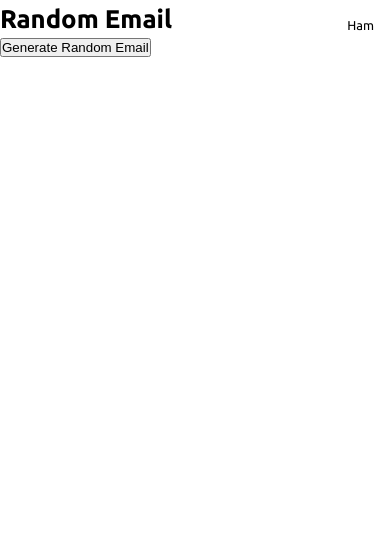
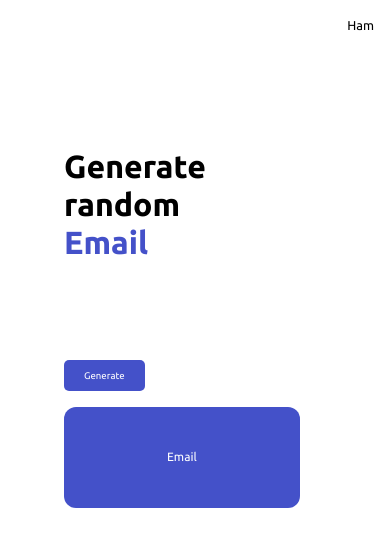
Before and after one commit to pulkitgangwar/fake-data-generator, a Next.js app: page /randomemail in a window 390 px wide. Shown: the top 546 px of the page. Built offline with nearby package versions, Linux system fonts and the light colour scheme.

Commit message:
completed styling and made responsive the randompassword and randomemail route

```diff
--- /dev/null
+++ b/src/HTML/DisplaySection.js
@@ -0,0 +1,17 @@
+import DisplayComponent from "../components/DisplayComponent";
+
+const DisplaySection = ({ title, primaryText, fakerFunction }) => {
+  return (
+    <section className="displaysection">
+      <h1 className="heading-primary">
+        {title} <br />{" "}
+        <span className="custom-span custom-span--primaryColor">
+          {primaryText}
+        </span>
+      </h1>
+      <DisplayComponent fakerFunction={fakerFunction} title={primaryText} />
+    </section>
+  );
+};
+
+export default DisplaySection;
--- a/src/components/DisplayComponent.js
+++ b/src/components/DisplayComponent.js
@@ -1,15 +1,21 @@
 import React, { useState } from "react";
 
-const DisplayComponent = ({ title, fakerFunction }) => {
+const DisplayComponent = ({ fakerFunction, title }) => {
   const [random, setRandom] = useState("");
 
   return (
-    <div>
-      <h1>{title}</h1>
-      <button onClick={() => setRandom(fakerFunction())}>
-        Generate {title}
+    <div className="displaysection__displaycomponent">
+      <button
+        className="btn btn--primary"
+        onClick={() => setRandom(fakerFunction())}
+      >
+        Generate
       </button>
-      <h1>{random ? random : null}</h1>
+      <div className="displaysection__result-container">
+        <p className="paragraph-primary displaysection__result-container--heading">
+          {random ? random : title}
+        </p>
+      </div>
     </div>
   );
 };
--- a/src/pages/randomemail.js
+++ b/src/pages/randomemail.js
@@ -2,13 +2,17 @@ import faker from "faker";
 
 // importing components;
 import DisplayComponent from "../components/DisplayComponent";
+import DisplaySection from "../HTML/DisplaySection";
 
 const RandomEmail = () => {
   return (
-    <DisplayComponent
-      title="Random Email"
-      fakerFunction={faker.internet.email}
-    />
+    <>
+      <DisplaySection
+        title="Generate random"
+        primaryText="Email"
+        fakerFunction={faker.internet.email}
+      />
+    </>
   );
 };
 
--- a/src/pages/randompassword.js
+++ b/src/pages/randompassword.js
@@ -2,12 +2,14 @@ import faker from "faker";
 
 // importing components
 import DisplayComponent from "../components/DisplayComponent";
+import DisplaySection from "../HTML/DisplaySection";
 
 const RandomPassword = () => {
   faker.seed(123);
   return (
-    <DisplayComponent
-      title="random Password"
+    <DisplaySection
+      title="Generate Random"
+      primaryText="Password"
       fakerFunction={faker.internet.password}
     />
   );
--- a/src/sass/base/_typography.scss
+++ b/src/sass/base/_typography.scss
@@ -1,6 +1,7 @@
 .heading-primary {
   font-size: 7rem;
   font-weight: bold;
+  line-height: 1.2;
 
   @media only screen and (max-width: $bp-large) {
     font-size: 4rem;
--- /dev/null
+++ b/src/sass/components/_displaysection.scss
@@ -0,0 +1,33 @@
+.displaysection {
+  width: 100%;
+  height: 90vh;
+  display: flex;
+  flex-direction: column;
+  justify-content: space-evenly;
+  padding: 8rem;
+
+  &__displaycomponent {
+    height: 40%;
+    width: 100%;
+    margin-top: 2rem;
+
+    // background-color: red;
+  }
+
+  &__result-container {
+    width: 50%;
+    height: 60%;
+    background-color: $primary-color;
+    margin-top: 2rem;
+    border-radius: 1.5rem;
+    color: $text-color-light;
+    display: flex;
+    justify-content: center;
+    align-items: center;
+
+    @media only screen and (max-width: $bp-large) {
+      width: 90%;
+      height: 40%;
+    }
+  }
+}
--- a/src/sass/main.scss
+++ b/src/sass/main.scss
@@ -4,6 +4,7 @@
 
 // components
 @import "./components/btn";
+@import "./components/displaysection";
 @import "./components/fakedata";
 @import "./components/fakeprofiledata";
 @import "./components/form";
```
